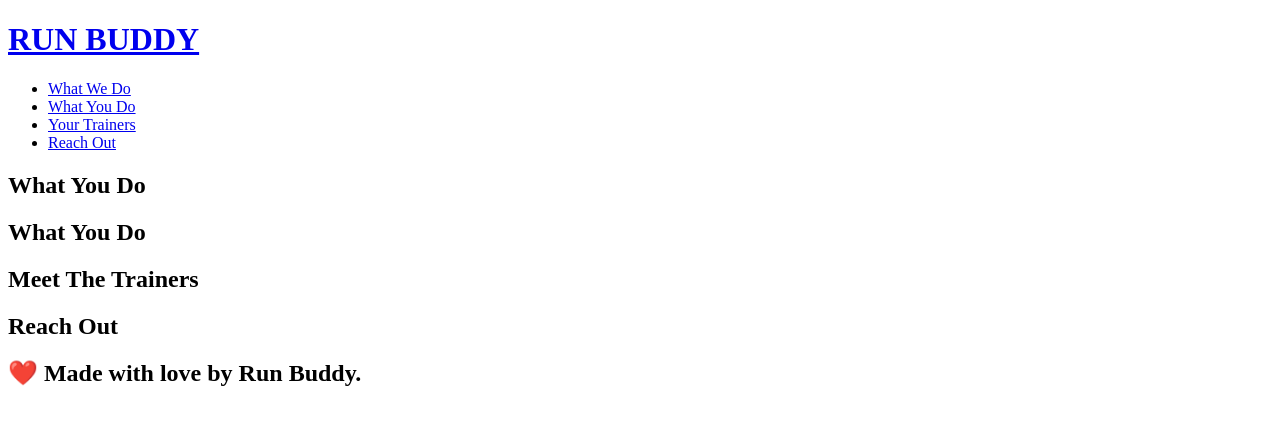
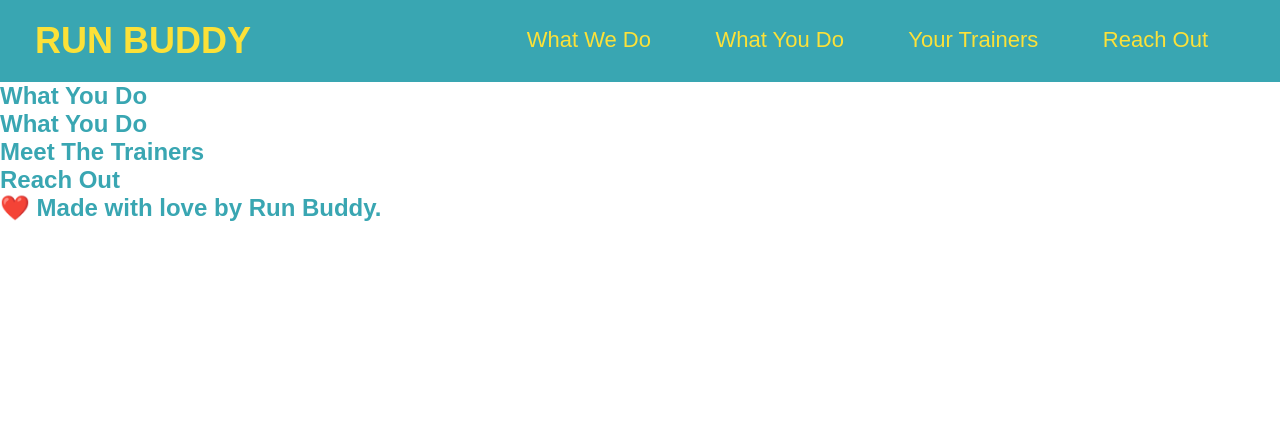
Before and after one commit to alotfey/runbuddy, a plain HTML site: page index.html in a window 1280 px wide. Drawn offline with Linux system fonts and the light colour scheme.

Commit message:
finish header

```diff
--- a/assets/style.css
+++ b/assets/style.css
@@ -0,0 +1,40 @@
+* {
+    margin: 0;
+    padding: 0;
+}
+body {
+    color: #39a6b2;
+    font-family: Arial, Helvetica, sans-serif;
+}
+/* apply styles to header  */
+header {
+    padding: 20px 35px;
+    background-color:#39a6b2;
+}
+header h1 {
+    font-weight: bold;
+    font-size: 36px;
+    color: #fce138;
+    margin: 0;
+    display: inline;
+}
+
+header a {
+    text-decoration: none;
+    color: #fce138;
+}
+
+header nav {
+    float: right;
+    margin: 7px;
+}
+
+header nav ul li {
+    display: inline;
+}
+
+header nav ul li a {
+    margin: 0 30px;
+    font-weight: lighter;
+    font-size: 22px;
+}
--- a/index.html
+++ b/index.html
@@ -3,7 +3,7 @@
     <head>
         <meta charset="UTF-8" />
         <title>Run Buddy</title>
-        <link href="./style.css"
+        <link rel="stylesheet" href="./assets/style.css" />
     </head>
     <body>
         <!-- navigation -->
```
